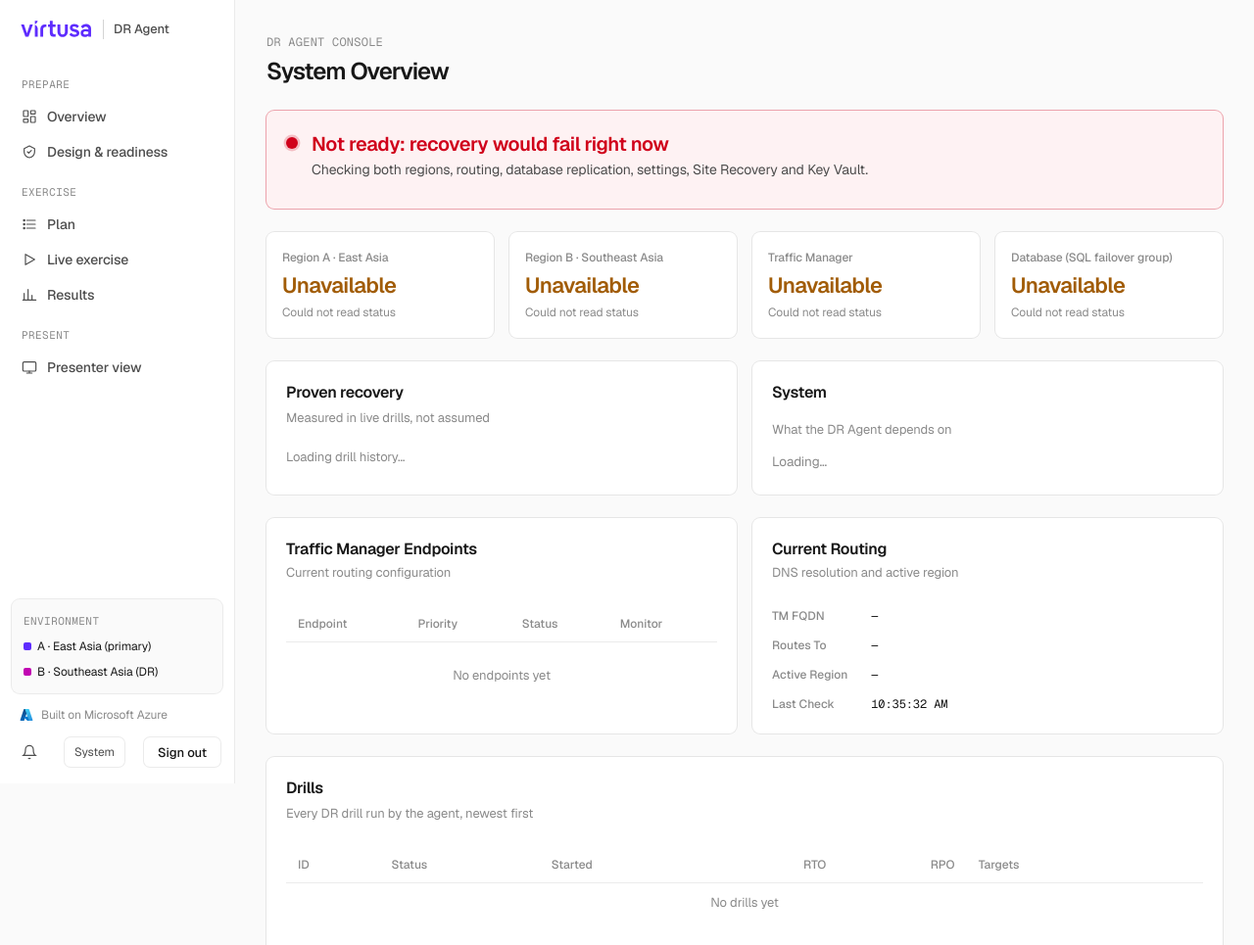
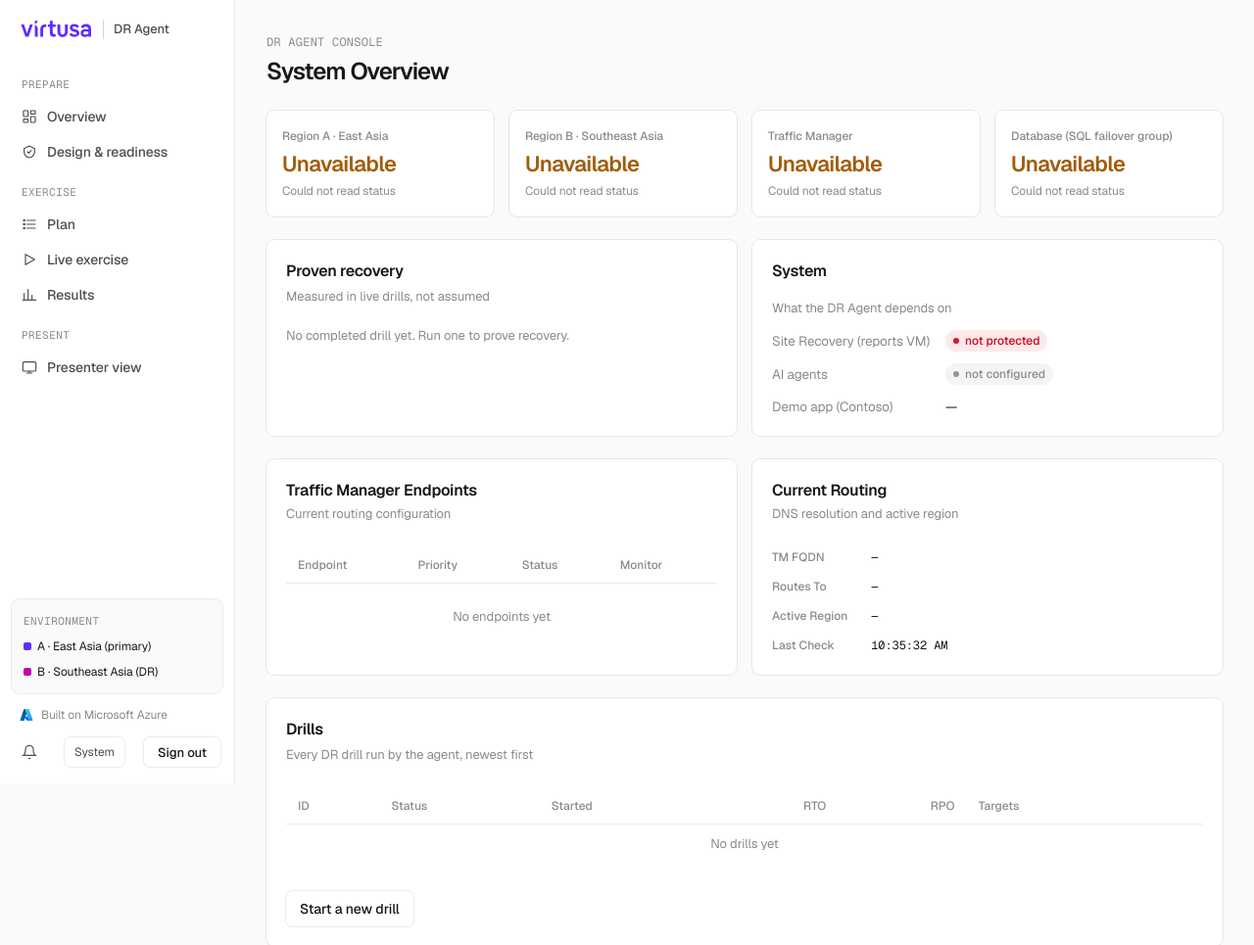
Before and after one commit to kishalr-virtusa/Azure-Armada, a FastAPI app: template apps/dr-console/web/templates/overview.html in a window 1280 px wide. Shown: the top 965 px of the page at 98% size. Run offline with FastAPI, Linux system fonts and the light colour scheme; the template is opened without the code that fills it, so the values that code supplies are empty; some libraries are stand-ins or nearby versions.

Commit message:
overview: remove the readiness verdict banner and live-checks row (demo risk: it lagged while a fix verified)
Co-Authored-By: Claude Opus 5.5 <noreply@anthropic.com>

```diff
--- a/apps/dr-console/web/templates/overview.html
+++ b/apps/dr-console/web/templates/overview.html
@@ -9,20 +9,6 @@
         <h1>System Overview</h1>
     </div>
 </header>
-
-<!-- Verdict: can we recover right now? -->
-<div class="card verdict" id="verdict">
-    <div class="verdict-row">
-        <span class="verdict-dot"></span>
-        <div style="flex: 1; min-width: 0;">
-            <div class="verdict-title" id="verdictTitle">Running live checks…</div>
-            <div class="verdict-sub" id="verdictSub">Checking both regions, routing, database replication, settings, Site Recovery and Key Vault.</div>
-            <ul class="verdict-list hide" id="verdictList"></ul>
-        </div>
-        <div class="verdict-actions" id="verdictActions"></div>
-    </div>
-    <div class="verdict-meta" id="verdictMeta"></div>
-</div>
 
 <!-- KPI Cards -->
 <div class="kpis" id="statusCards">
@@ -333,34 +319,11 @@
             const data = await res.json();
             if (data.pending) { setTimeout(loadOverview, 2500); return; }
             summary = data;
-            renderVerdict(data);
             renderProof(data.drills);
             renderSystem(data);
             if (lastStatus) { updateRegion('A', lastStatus); updateRegion('B', lastStatus); }
             renderDrills();
         } catch (e) { console.error('overview failed', e); }
-    }
-
-    function renderVerdict(d) {
-        const v = document.getElementById('verdict'), list = document.getElementById('verdictList');
-        const dr = d.drills || {}, last = dr.latest;
-        v.classList.remove('go', 'nogo');
-        v.classList.add(d.go ? 'go' : 'nogo');
-        const proven = last ? `Last proven ${when(last.t0)}: RTO ${formatDuration(last.rto_s)} against a ${dr.rto_target_min}-minute target, RPO ${formatDuration(last.rpo_s ?? 0)}.` : 'No drill has proven recovery yet.';
-        if (d.go) {
-            document.getElementById('verdictTitle').textContent = 'Ready to recover';
-            document.getElementById('verdictSub').textContent = `All ${d.checks.length} live checks pass. ${proven}`;
-            list.classList.add('hide');
-            document.getElementById('verdictActions').innerHTML = '<a href="/plan" class="btn btn-primary">Run a drill</a>';
-        } else {
-            document.getElementById('verdictTitle').textContent = 'Not ready: recovery would fail right now';
-            document.getElementById('verdictSub').textContent = `${d.blocking.length} of ${d.checks.length} live checks fail. If East Asia went down now, customers would not be served correctly. ${proven}`;
-            list.innerHTML = d.blocking.map(b => `<li><b>${esc(b.name)}</b>: ${esc(b.detail)}</li>`).join('');
-            list.classList.remove('hide');
-            document.getElementById('verdictActions').innerHTML = '<a href="/phase1" class="btn btn-primary">Review and fix →</a>';
-        }
-        document.getElementById('verdictMeta').textContent =
-            `Live checks (no AI): checked ${Math.max(0, Math.round(d.age_s || 0))} s ago${d.refreshing ? ' · refreshing' : ''} · refreshes every 45 s`;
     }
 
     function renderProof(dr) {
@@ -391,7 +354,6 @@
             ['Site Recovery (reports VM)', asr.protected ? `${pill(asrOk, asr.health || asr.state || 'protected')} ${asr.rpo_s != null ? `<span class="sys-n">replication RPO ${esc(asr.rpo_s)} s</span>` : ''}` : pill(false, asr.state || 'not protected')],
             ['AI agents', `${pill(d.agents?.connected, d.agents?.connected ? '6 registered' : 'not configured')} <span class="sys-n">${esc(d.agents?.platform || '')}</span>`],
             ['Demo app (Contoso)', acc ? pill(null, acc.public ? 'Public' : 'Private') + (acc.public && acc.public_until ? ` <span class="sys-n">until ${when(acc.public_until)}</span>` : ' <span class="sys-n">team access link only</span>') : '—'],
-            ['Live checks', `${pill(d.go, d.go ? 'GO' : 'NO-GO')} <span class="sys-n">${d.checks.filter(c => c.status === 'pass').length} of ${d.checks.length} pass</span>`],
         ];
         document.getElementById('sysList').innerHTML = items.map(([k, v]) => `<dt>${k}</dt><dd>${v}</dd>`).join('');
     }
```
